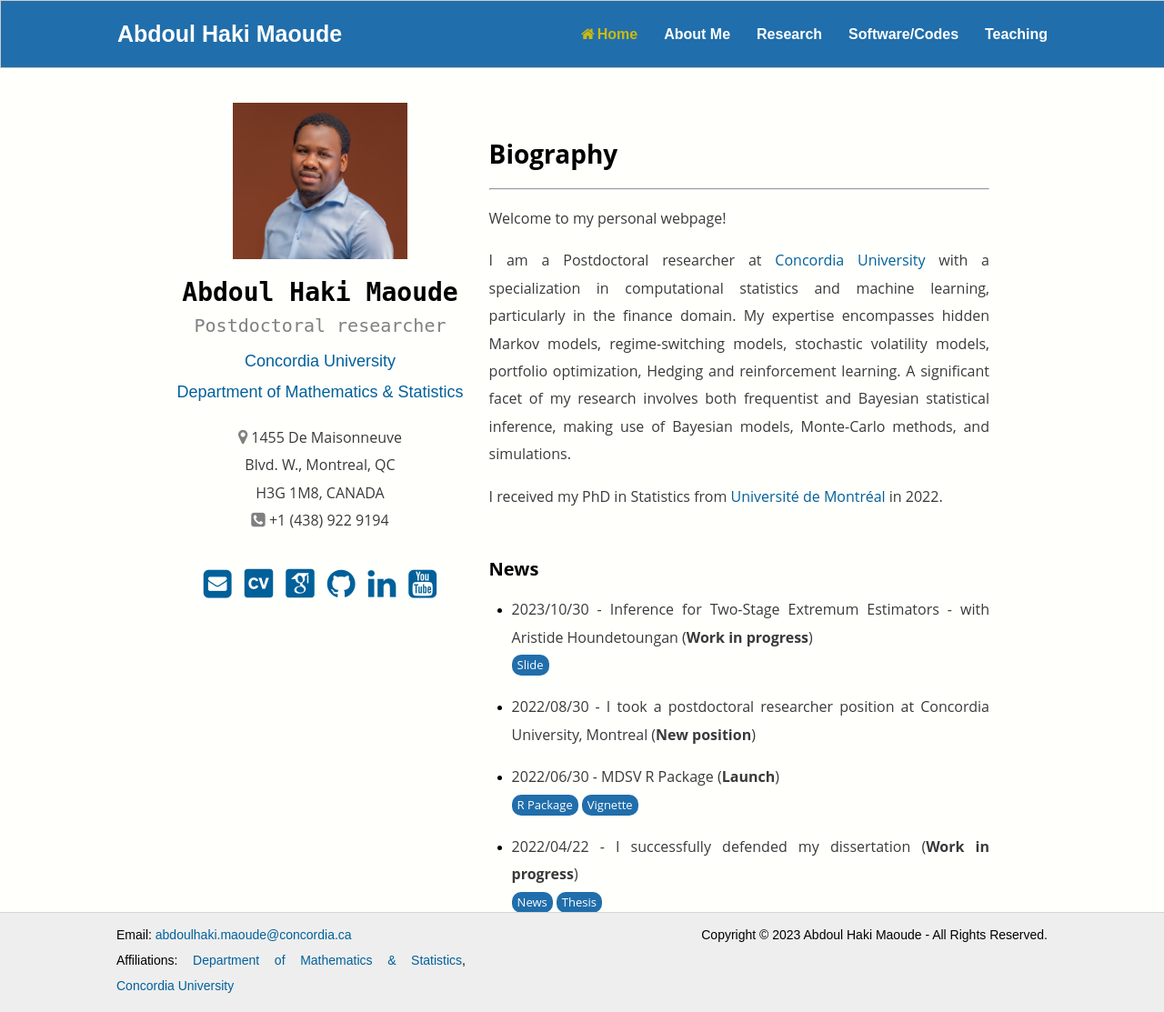
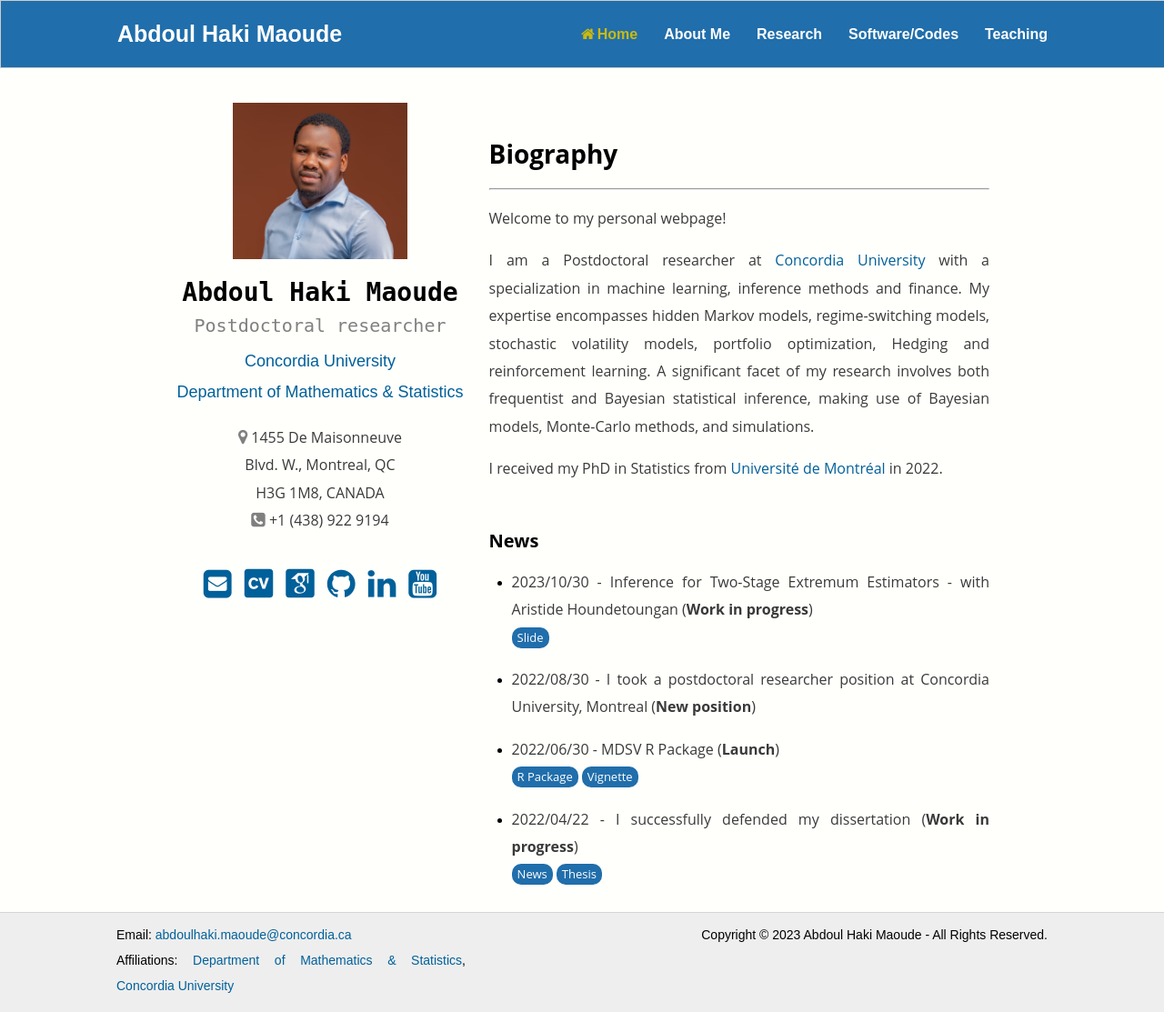
Before and after one commit to abdoulmaoude/abdoulmaoude.github.io, a Jekyll site: the page built from index.html, in a window 1280 px wide. Shown: the whole page at 91% size. Built offline with Jekyll 4.4.1, drawn with Linux system fonts in a browser that asks for light colours; some web fonts are replaced.

Commit message:
Update index.html

```diff
--- a/index.html
+++ b/index.html
@@ -55,7 +55,7 @@ $(document).ready(function() {
         Welcome to my personal webpage!
       </p>
       <p align="justify">
-        I am a Postdoctoral researcher at <a href="https://www.concordia.ca/" target="_blank">Concordia University</a> with a specialization in computational statistics and machine learning, particularly in the finance domain. My expertise encompasses hidden Markov models, regime-switching models, stochastic volatility models, portfolio optimization, Hedging and reinforcement learning. A significant facet of my research involves both frequentist and Bayesian statistical inference, making use of Bayesian models, Monte-Carlo methods, and simulations.
+        I am a Postdoctoral researcher at <a href="https://www.concordia.ca/" target="_blank">Concordia University</a> with a specialization in machine learning, inference methods and finance. My expertise encompasses hidden Markov models, regime-switching models, stochastic volatility models, portfolio optimization, Hedging and reinforcement learning. A significant facet of my research involves both frequentist and Bayesian statistical inference, making use of Bayesian models, Monte-Carlo methods, and simulations.
       </p>
       <p align="justify">
         I received my PhD in Statistics from <a href="https://www.umontreal.ca/" target="_blank">Université de Montréal</a> in 2022.
```
